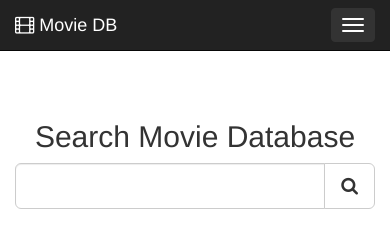
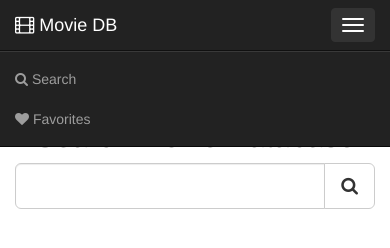
Before and after one commit to xingped/ga-node-test, a website: page angular/public/index.html in a window 390 px wide. Both pictures are taken after a click on the button "Toggle navigation". Drawn offline with Linux system fonts and the light colour scheme.

Commit message:
Fixed navbar collapse behavior

```diff
--- a/angular/public/index.html
+++ b/angular/public/index.html
@@ -14,7 +14,7 @@
 			<div class="container-fluid">
 				<!-- Mobile-collapsed version of navbar -->
 				<div class="navbar-header">
-					<button type="button" class="navbar-toggle collapsed" data-toggle="collapse" data-target="#my-navbar" aria-expanded="false">
+					<button type="button" class="navbar-toggle" ng-init="navCollapsed = true" ng-click="navCollapsed = !navCollapsed">
 						<span class="sr-only">Toggle navigation</span>
 						<span class="icon-bar"></span>
 						<span class="icon-bar"></span>
@@ -24,10 +24,10 @@
 				</div>
 
 				<!-- Navbar pieces -->
-				<div class="collapse navbar-collapse" id="my-navbar">
+				<div class="collapse navbar-collapse" uib-collapse="navCollapsed">
 					<ul class="nav navbar-nav">
-						<li><a ng-click="page = 'search'"><i class="fa fa-search"></i> Search</a></li>
-						<li><a ng-click="page = 'favorites'"><i class="fa fa-heart"></i> Favorites</a></li>
+						<li><a ng-click="page = 'search'; navCollapsed = true;"><i class="fa fa-search"></i> Search</a></li>
+						<li><a ng-click="page = 'favorites'; navCollapsed = true;"><i class="fa fa-heart"></i> Favorites</a></li>
 					</ul>
 				</div>
 			</div>
```
